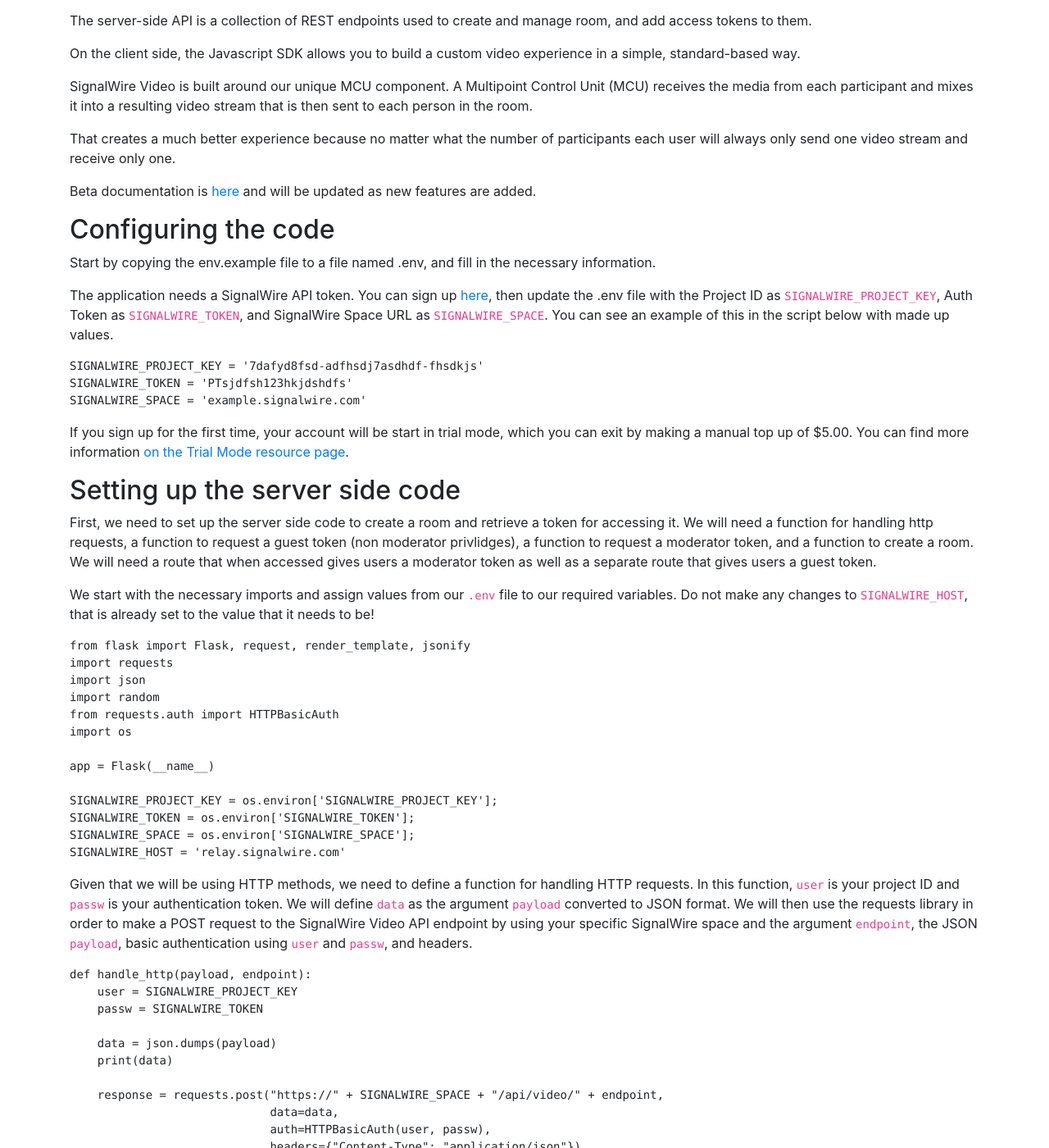
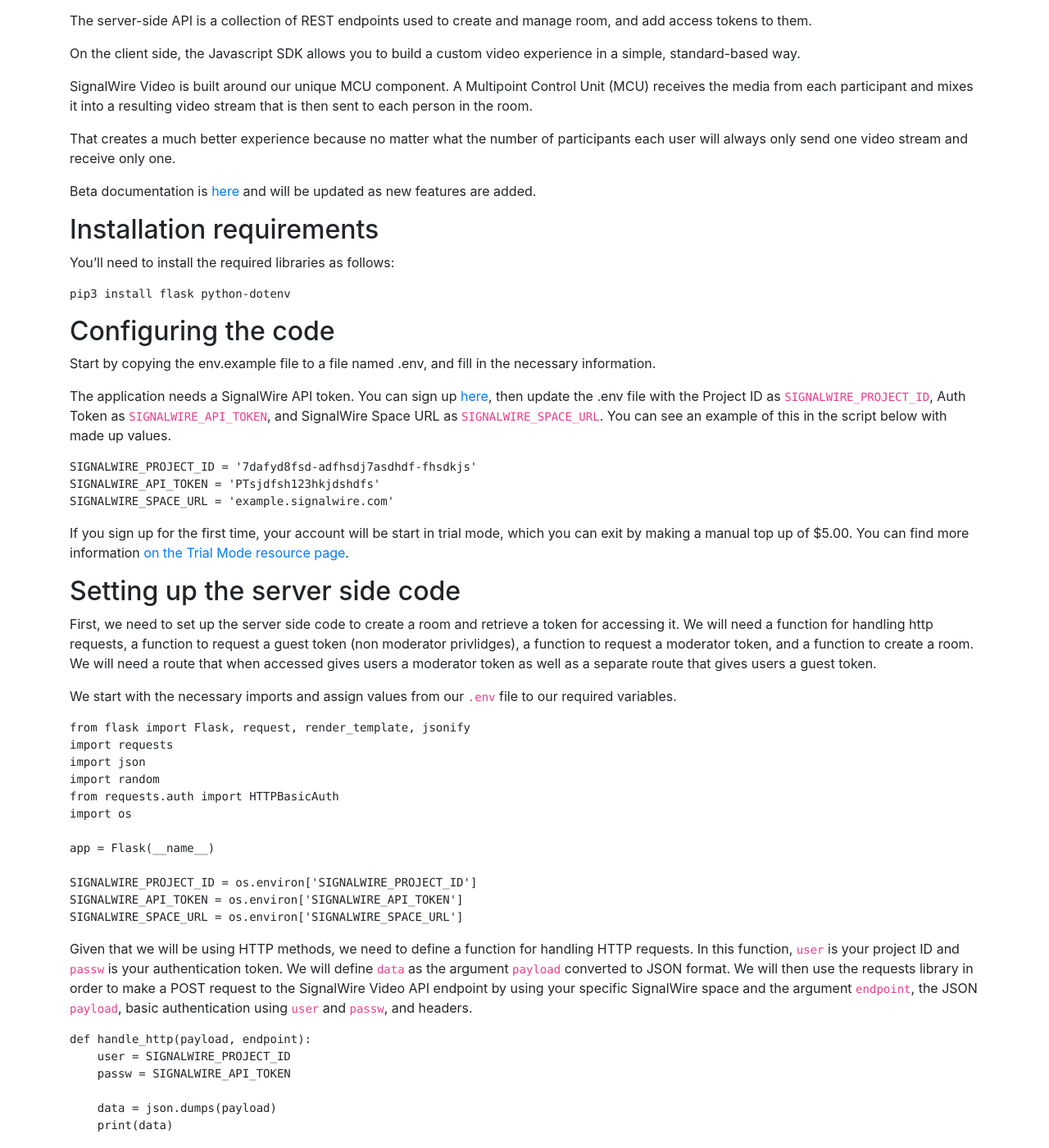
Before and after one commit to signalwire/signalwire-solutions, a Jekyll site: the page built from code/python_video_demo/readme.MD, in a window 1280 px wide and 1400 px high, scrolled down 377 px. Shown: the whole window at 82% size. Built offline with Jekyll 4.4.1, drawn with Linux system fonts in a browser that asks for light colours; our own code applies the rules of GitHub Pages for plain Markdown files; some of the changed text lies outside the part shown.

Commit message:
update python_video_demo

````diff
--- a/code/python_video_demo/readme.MD
+++ b/code/python_video_demo/readme.MD
@@ -20,16 +20,22 @@
 
 Beta documentation is [here](https://docs.signalwire.com/topics/api/) and will be updated as new features are added.
 
+## Installation requirements
+
+You'll need to install the required libraries as follows:
+
+    pip3 install flask python-dotenv
+
 ## Configuring the code
 
 Start by copying the env.example file to a file named .env, and fill in the necessary information.
 
-The application needs a SignalWire API token. You can sign up [here](https://signalwire.com/signup), then update the .env file with the Project ID as `SIGNALWIRE_PROJECT_KEY`, Auth Token as `SIGNALWIRE_TOKEN`, and SignalWire Space URL as `SIGNALWIRE_SPACE`. You can see an example of this in the script below with made up values.
+The application needs a SignalWire API token. You can sign up [here](https://signalwire.com/signup), then update the .env file with the Project ID as `SIGNALWIRE_PROJECT_ID`, Auth Token as `SIGNALWIRE_API_TOKEN`, and SignalWire Space URL as `SIGNALWIRE_SPACE_URL`. You can see an example of this in the script below with made up values.
 
 ```
-SIGNALWIRE_PROJECT_KEY = '7dafyd8fsd-adfhsdj7asdhdf-fhsdkjs'
-SIGNALWIRE_TOKEN = 'PTsjdfsh123hkjdshdfs'
-SIGNALWIRE_SPACE = 'example.signalwire.com'
+SIGNALWIRE_PROJECT_ID = '7dafyd8fsd-adfhsdj7asdhdf-fhsdkjs'
+SIGNALWIRE_API_TOKEN = 'PTsjdfsh123hkjdshdfs'
+SIGNALWIRE_SPACE_URL = 'example.signalwire.com'
 ```
 
 If you sign up for the first time, your account will be start in trial mode, which you can exit by making a manual top up of $5.00. You can find more information [on the Trial Mode resource page](https://signalwire.com/resources/getting-started/trial-mode).
@@ -38,7 +44,7 @@
 
 First, we need to set up the server side code to create a room and retrieve a token for accessing it. We will need a function for handling http requests, a function to request a guest token (non moderator privlidges), a function to request a moderator token, and a function to create a room. We will need a route that when accessed gives users a moderator token as well as a separate route that gives users a guest token.
 
-We start with the necessary imports and assign values from our `.env` file to our required variables. Do not make any changes to `SIGNALWIRE_HOST`, that is already set to the value that it needs to be!
+We start with the necessary imports and assign values from our `.env` file to our required variables.
 
 ```python
 from flask import Flask, request, render_template, jsonify
@@ -50,23 +56,22 @@
 
 app = Flask(__name__)
 
-SIGNALWIRE_PROJECT_KEY = os.environ['SIGNALWIRE_PROJECT_KEY'];
-SIGNALWIRE_TOKEN = os.environ['SIGNALWIRE_TOKEN'];
-SIGNALWIRE_SPACE = os.environ['SIGNALWIRE_SPACE'];
-SIGNALWIRE_HOST = 'relay.signalwire.com'
+SIGNALWIRE_PROJECT_ID = os.environ['SIGNALWIRE_PROJECT_ID']
+SIGNALWIRE_API_TOKEN = os.environ['SIGNALWIRE_API_TOKEN']
+SIGNALWIRE_SPACE_URL = os.environ['SIGNALWIRE_SPACE_URL']
 ```
 
 Given that we will be using HTTP methods, we need to define a function for handling HTTP requests. In this function, `user` is your project ID and `passw` is your authentication token. We will define `data` as the argument `payload` converted to JSON format. We will then use the requests library in order to make a POST request to the SignalWire Video API endpoint by using your specific SignalWire space and the argument `endpoint`, the JSON `payload`, basic authentication using `user` and `passw`, and headers.
 
 ```python
 def handle_http(payload, endpoint):
-    user = SIGNALWIRE_PROJECT_KEY
-    passw = SIGNALWIRE_TOKEN
+    user = SIGNALWIRE_PROJECT_ID
+    passw = SIGNALWIRE_API_TOKEN
 
     data = json.dumps(payload)
     print(data)
 
-    response = requests.post("https://" + SIGNALWIRE_SPACE + "/api/video/" + endpoint,
+    response = requests.post("https://" + SIGNALWIRE_SPACE_URL + "/api/video/" + endpoint,
                              data=data,
                              auth=HTTPBasicAuth(user, passw),
                              headers={"Content-Type": "application/json"})
@@ -150,8 +155,7 @@
     create_room(room)
     moderatorToken = request_moderator_token(room, user)
 
-    return render_template('mod.html', room=room, user=user, token=moderatorToken, logo='/static/transplogo.png',
-                           space=SIGNALWIRE_HOST, userType=userType)
+    return render_template('mod.html', room=room, user=user, token=moderatorToken, logo='/static/transplogo.png', userType=userType)
 ```
 
 We will now do the guest route. We will start by setting the `defaultRoom` for when no custom room is chosen. We will also set the `userType` to moderator. Like before, we will accept query params for room and user to allow for specific rooms and users to be chosen. An example of how this would look for this route is `https.your_dev_env.ngrok.io/guest?room=Reception?user=Receptionist`. We will then call our `createRoom()` function in order to create the room. Next, we will assign the value of running our function `request_guest_token()` with arguments `room` and `user` that were defined earlier in the function to `guestToken`. Now we will render the bootstrap template with our values for `room`, `user`, `token`, `space`, `userType`, and `logo`. `logo` is a PNG that exists within the static folder, this can be removed if you prefer not to use this but you will need to remove that from the template in the nav bar as well.
@@ -175,8 +179,7 @@
     create_room(room)
     guestToken = request_guest_token(room, user)
 
-    return render_template('guest.html', room=room, user=user, token=guestToken, logo='/static/transplogo.png',
-                           space=SIGNALWIRE_HOST, userType=userType)
+    return render_template('guest.html', room=room, user=user, token=guestToken, logo='/static/transplogo.png', userType=userType)
 ```
 
 Finally, we run the application. I prefer to leave `debug=True` as the argument as any changes I make can be reloaded without having to restart the code. However, this is up to you and I will display both options below!
````
Also changed, not shown: other parts of code/python_video_demo/readme.MD (+10 -10 lines), code/python_video_demo/templates/guest.html (+57 -112 lines), code/python_video_demo/templates/mod.html (+80 -121 lines), 2 other files.
